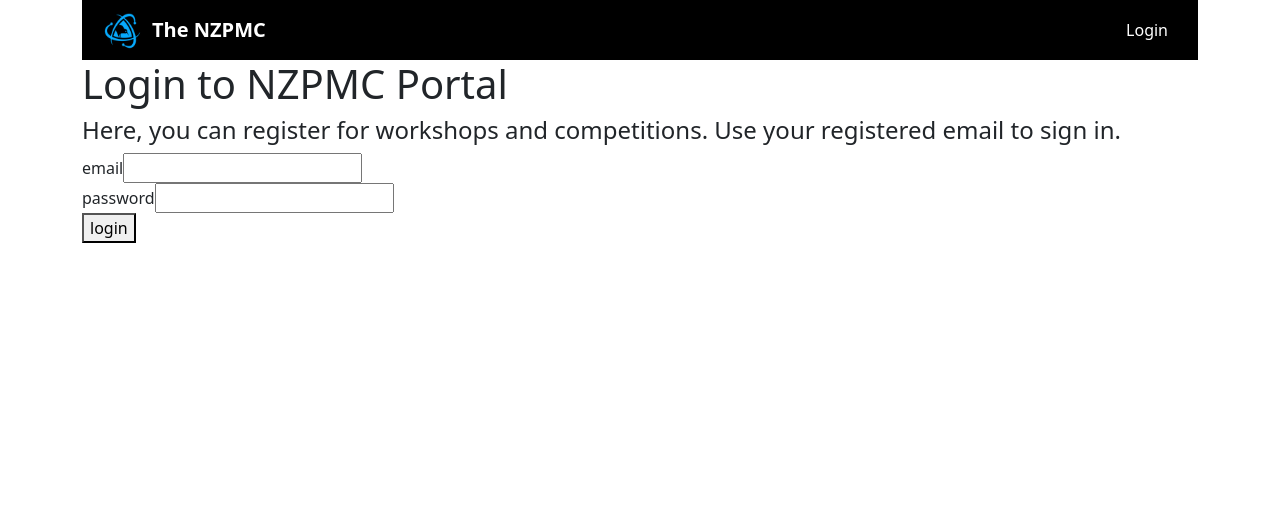
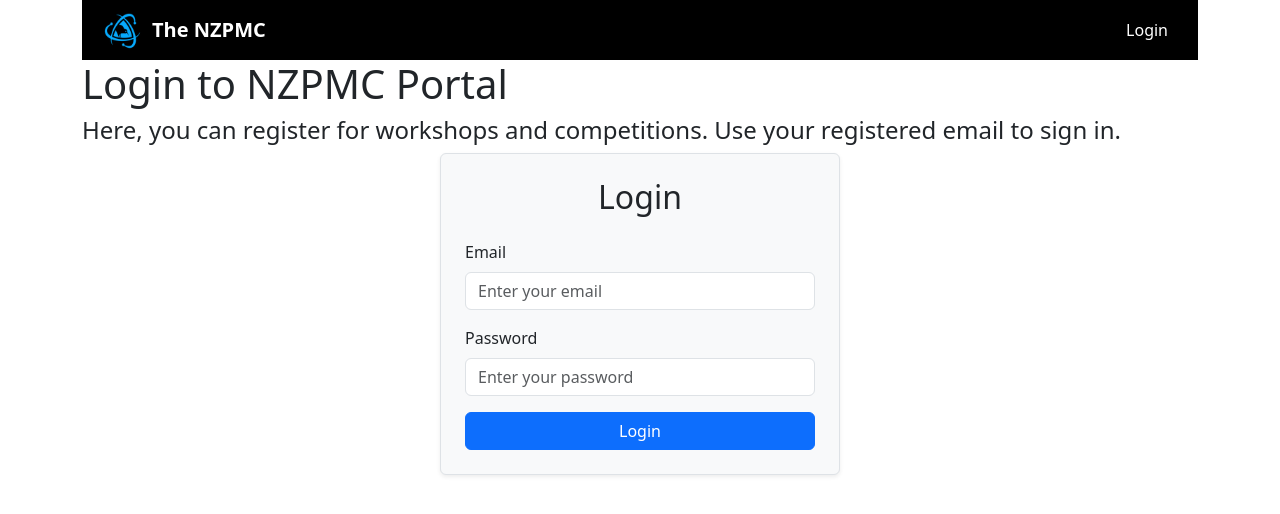
Before and after one commit to Harry-Sheng/nzpmc-competition-platform-frontend, a React (Vite) app: page /login in a window 1280 px wide. Shown: the top 514 px of the page. Built offline with nearby package versions, Linux system fonts and the light colour scheme.

Commit message:
style: updated login form style

```diff
--- a/src/components/LoginForm.jsx
+++ b/src/components/LoginForm.jsx
@@ -1,26 +1,36 @@
+import React from "react";
+import { Form, Button } from "react-bootstrap";
+
 const LoginForm = ({ email, password, setEmail, setPassword, handleLogin }) => {
   return (
-    <form onSubmit={handleLogin}>
-      <div>
-        email
-        <input
-          type="text"
+    <Form
+      onSubmit={handleLogin}
+      className="p-4 border rounded shadow-sm bg-light"
+      style={{ maxWidth: "400px", margin: "auto" }}
+    >
+      <h2 className="text-center mb-4">Login</h2>
+      <Form.Group className="mb-3" controlId="formEmail">
+        <Form.Label>Email</Form.Label>
+        <Form.Control
+          type="email"
+          placeholder="Enter your email"
           value={email}
-          name="email"
           onChange={({ target }) => setEmail(target.value)}
         />
-      </div>
-      <div>
-        password
-        <input
+      </Form.Group>
+      <Form.Group className="mb-3" controlId="formPassword">
+        <Form.Label>Password</Form.Label>
+        <Form.Control
           type="password"
+          placeholder="Enter your password"
           value={password}
-          name="Password"
           onChange={({ target }) => setPassword(target.value)}
         />
-      </div>
-      <button type="submit">login</button>
-    </form>
+      </Form.Group>
+      <Button variant="primary" type="submit" className="w-100">
+        Login
+      </Button>
+    </Form>
   );
 };
 
```
